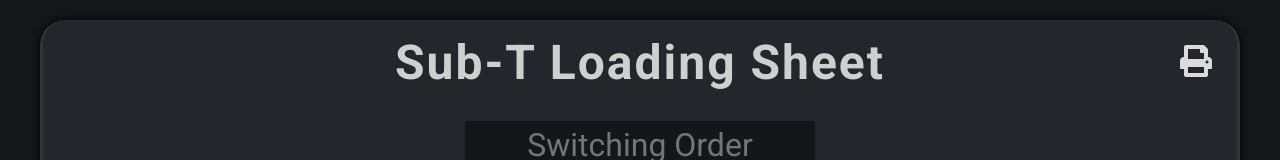
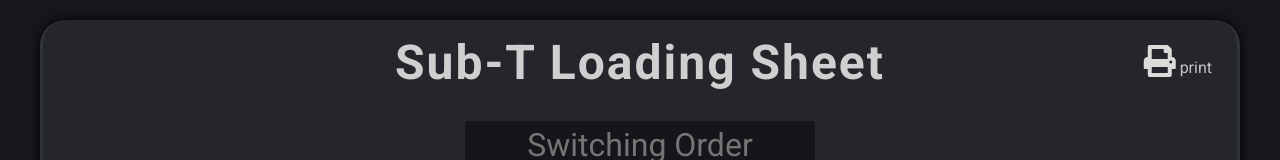
Before and after one commit to curtisosborn/loading-sheet, a plain HTML site: page index.html in a window 1280 px wide. Shown: the top 160 px of the page. Drawn offline with Linux system fonts and the light colour scheme.

Commit message:
Added print text

```diff
--- a/index.html
+++ b/index.html
@@ -381,6 +381,7 @@
       </div>
       <div class="print-btn">
         <i class="fas fa-print fa-2x print"></i>
+        print
       </div>
       <!-- <div class="when">Before</div> -->
     </div>
```
